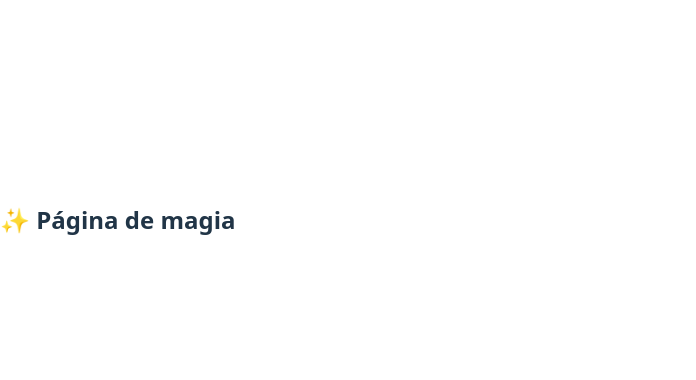
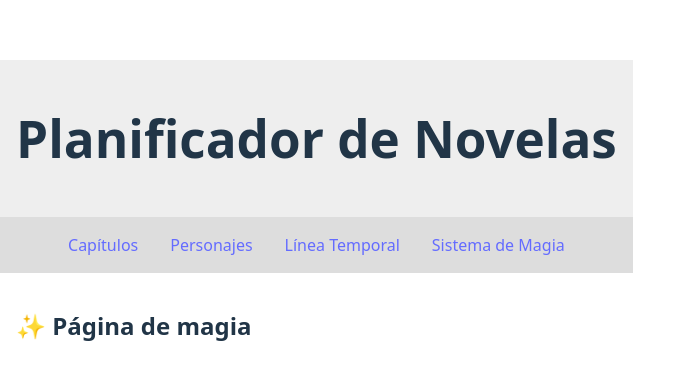
Before and after one commit to gonzalo00pineda/Trabajo-fin-de-grado, a React (Vite) app: page /magia in a window 1280 px wide. Shown: the part 180-560 px from the top of the page, without its empty margins (0-696 px from the left). Built offline with nearby package versions, Linux system fonts and the light colour scheme.

Commit message:
feat: añadir layout con header y barra de navegación horizontal para navegar por las distintas secciones

```diff
--- /dev/null
+++ b/src/components/Header.jsx
@@ -0,0 +1,14 @@
+
+// Este archivo define un componente funcional de React llamado Header.
+// Este componente representa el encabezado de la aplicación y contiene un título.
+
+const Header = () => {
+    return (
+        <header style={{ padding: "1rem", backgroundColor: "#eee" }}>
+        <h1>Planificador de Novelas</h1>
+        </header>
+    );
+};
+
+export default Header;
+// El componente se exporta lo que permite importarlo y usarlo en otros archivos.
--- /dev/null
+++ b/src/components/NavBarLibro.jsx
@@ -0,0 +1,21 @@
+
+// src/components/NavBarLibro.jsx
+// Este componente es una barra de navegación simple para un libro.
+// Utiliza React Router para la navegación entre diferentes secciones de la aplicación.
+
+
+import { NavLink } from 'react-router-dom';
+//import './NavBarLibro.css'; // Opcional para estilos separados
+
+const NavBarLibro = () => {
+    return (
+        <nav style={{ display: "flex", justifyContent: "center", gap: "2rem", backgroundColor: "#ddd", padding: "1rem" }}>
+            <NavLink to="/capitulos">Capítulos</NavLink>
+            <NavLink to="/personajes">Personajes</NavLink>
+            <NavLink to="/linea-temporal">Línea Temporal</NavLink>
+            <NavLink to="/magia">Sistema de Magia</NavLink>
+        </nav>
+    );
+};
+
+export default NavBarLibro;
--- /dev/null
+++ b/src/layouts/LayoutLibro.jsx
@@ -0,0 +1,17 @@
+import Header from '../components/Header';
+import NavBarLibro from '../components/NavBarLibro';
+import { Outlet } from 'react-router-dom';
+
+const LayoutLibro = () => {
+    return (
+    <>
+        <Header />
+        <NavBarLibro />
+        <main style={{ padding: "1rem" }}>
+        <Outlet />
+        </main>
+    </>
+    );
+};
+
+export default LayoutLibro;
--- a/src/routes/AppRouter.jsx
+++ b/src/routes/AppRouter.jsx
@@ -7,6 +7,7 @@ import CapitulosPage from '../pages/CapitulosPage';
 import PersonajesPage from '../pages/PersonajesPage';
 import LineaTemporalPage from '../pages/LineaTemporalPage';
 import MagiaPage from '../pages/MagiaPage';
+import LayoutLibro from '../layouts/LayoutLibro';
 
 const AppRouter = () => {
   return (
@@ -15,10 +16,14 @@ const AppRouter = () => {
         <Route path="/" element={<HomePage />} />
         <Route path="/login" element={<LoginPage />} />
         <Route path="/libros" element={<MisLibrosPage />} />
-        <Route path="/capitulos" element={<CapitulosPage />} />
-        <Route path="/personajes" element={<PersonajesPage />} />
-        <Route path="/linea-temporal" element={<LineaTemporalPage />} />
-        <Route path="/magia" element={<MagiaPage />} />
+
+        {/* Grupo de rutas con layout de libro */}
+        <Route element={<LayoutLibro />}>
+          <Route path="/capitulos" element={<CapitulosPage />} />
+          <Route path="/personajes" element={<PersonajesPage />} />
+          <Route path="/linea-temporal" element={<LineaTemporalPage />} />
+          <Route path="/magia" element={<MagiaPage />} />
+        </Route>
       </Routes>
     </Router>
   );
```
